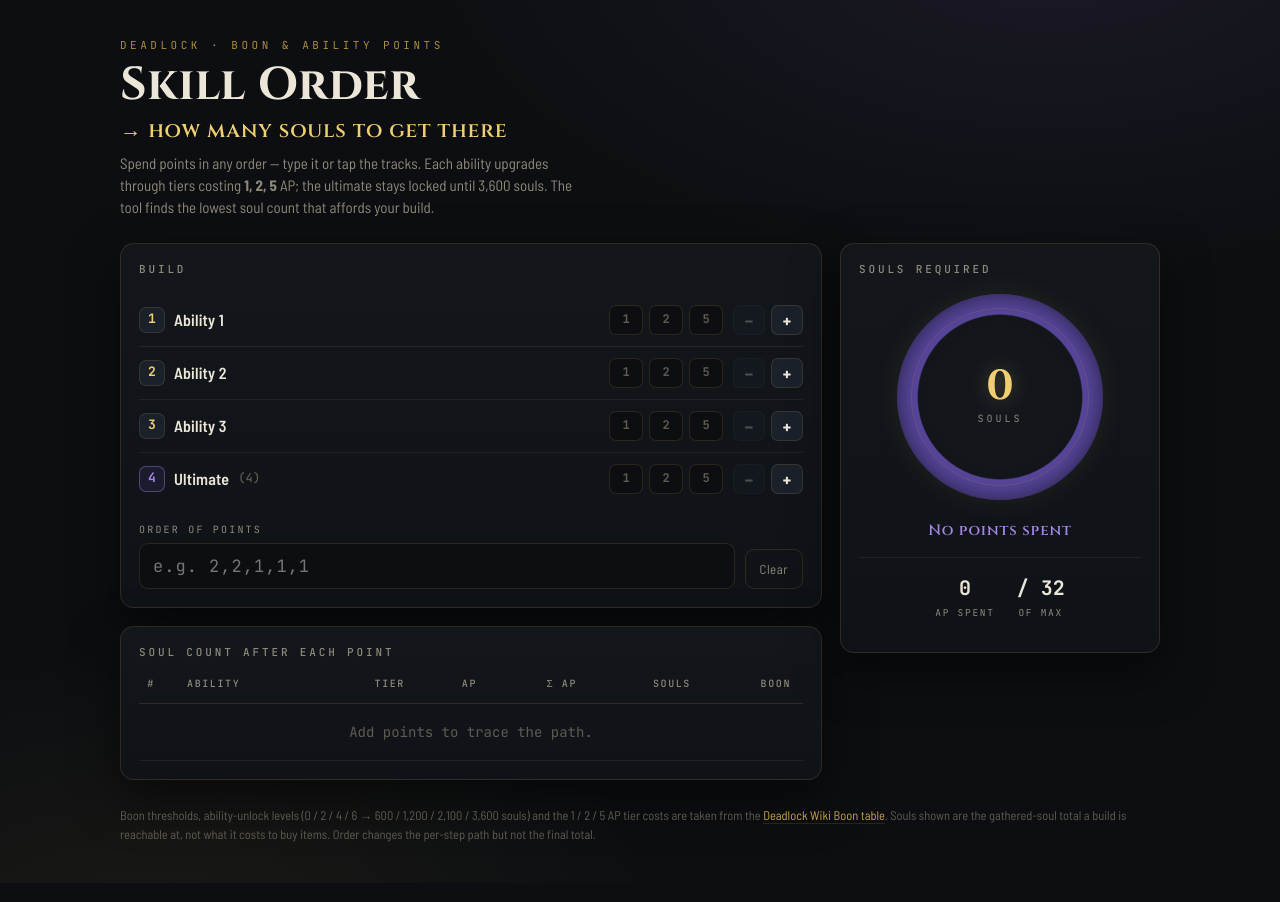
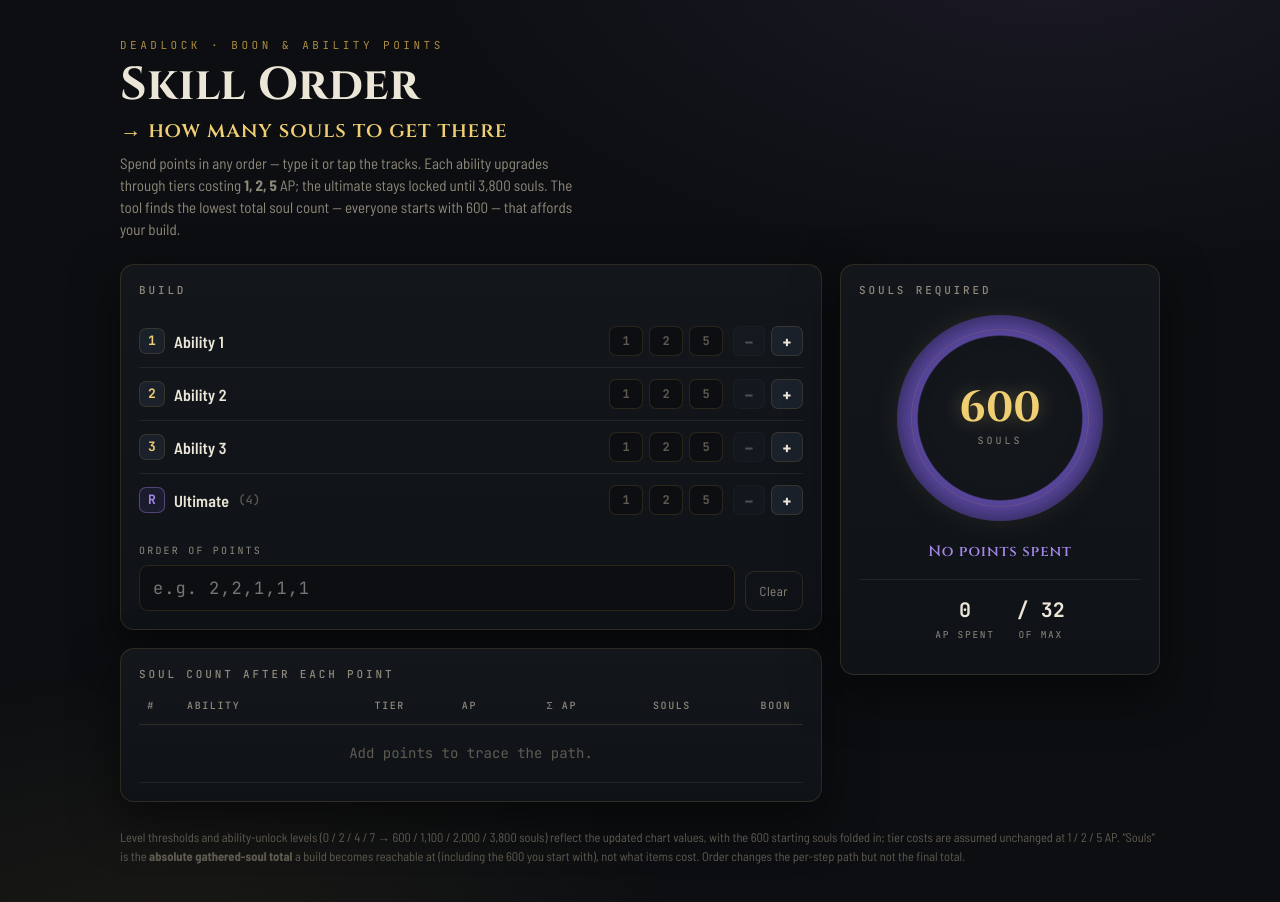
Before and after one commit to Termiinal/DeadlockAPCalculator, a plain HTML site: page index.html in a window 1280 px wide. Drawn offline with Linux system fonts and the light colour scheme.

Commit message:
Update index.html

```diff
--- a/index.html
+++ b/index.html
@@ -214,7 +214,7 @@
   <header>
     <p class="eyebrow">Deadlock · Boon &amp; Ability Points</p>
     <h1>Skill Order <span class="sub">→ how many souls to get there</span></h1>
-    <p class="lede">Spend points in any order — type it or tap the tracks. Each ability upgrades through tiers costing <b>1, 2, 5</b> AP; the ultimate stays locked until 3,600 souls. The tool finds the lowest soul count that affords your build.</p>
+    <p class="lede">Spend points in any order — type it or tap the tracks. Each ability upgrades through tiers costing <b>1, 2, 5</b> AP; the ultimate stays locked until 3,800 souls. The tool finds the lowest total soul count — everyone starts with 600 — that affords your build.</p>
   </header>
 
   <div class="grid">
@@ -267,9 +267,8 @@
   </div>
 
   <footer>
-    Boon thresholds, ability-unlock levels (0 / 2 / 4 / 6 → 600 / 1,200 / 2,100 / 3,600 souls) and the 1 / 2 / 5 AP tier costs are taken from the
-    <a href="https://deadlock.wiki/Boon" target="_blank" rel="noopener">Deadlock Wiki Boon table</a>.
-    Souls shown are the gathered-soul total a build is reachable at, not what it costs to buy items. Order changes the per-step path but not the final total.
+    Level thresholds and ability-unlock levels (0 / 2 / 4 / 7 → 600 / 1,100 / 2,000 / 3,800 souls) reflect the updated chart values, with the 600 starting souls folded in; tier costs are assumed unchanged at 1 / 2 / 5 AP.
+    &ldquo;Souls&rdquo; is the <b>absolute gathered-soul total</b> a build becomes reachable at (including the 600 you start with), not what items cost. Order changes the per-step path but not the final total.
   </footer>
 </div>
 
@@ -277,15 +276,15 @@
 /* ---- Source of truth: every boon threshold (from the wiki chart) ---- */
 /* [soulsTotal, boonLevel, accumulatedUnlocks, accumulatedAbilityPoints] */
 const LEVELS = [
-  [600,0,1,0],[900,1,1,1],[1200,2,2,1],[1500,3,2,2],[2100,4,3,2],
-  [2800,5,3,3],[3600,6,4,3],[4400,7,4,4],[5200,8,4,5],[6000,9,4,6],
-  [6800,10,4,7],[7700,11,4,8],[8600,12,4,9],[9600,13,4,10],[10600,14,4,11],
-  [11600,15,4,12],[12600,16,4,13],[13800,17,4,14],[15100,18,4,15],[16600,19,4,16],
-  [18100,20,4,17],[19600,21,4,18],[21100,22,4,19],[22600,23,4,20],[24100,24,4,21],
-  [25600,25,4,22],[27100,26,4,23],[28600,27,4,24],[30100,28,4,25],[31600,29,4,26],
-  [33100,30,4,27],[34600,31,4,28],[36100,32,4,29],[37600,33,4,30],[39100,34,4,31],[40600,35,4,32]
+  [600,0,1,0],[800,1,1,1],[1100,2,2,1],[1500,3,2,2],[2000,4,3,2],
+  [2600,5,3,3],[3200,6,3,4],[3800,7,4,4],[4500,8,4,5],[5200,9,4,6],
+  [5900,10,4,7],[6600,11,4,8],[7400,12,4,9],[8200,13,4,10],[9000,14,4,11],
+  [9800,15,4,12],[10700,16,4,13],[11600,17,4,14],[12500,18,4,15],[13400,19,4,16],
+  [14400,20,4,17],[15500,21,4,18],[16700,22,4,19],[18000,23,4,20],[19500,24,4,21],
+  [21200,25,4,22],[23100,26,4,23],[25200,27,4,24],[27500,28,4,25],[30000,29,4,26],
+  [32700,30,4,27],[35600,31,4,28],[38700,32,4,29],[42000,33,4,30],[45500,34,4,31],[49200,35,4,32]
 ];
-const MAX_BOON_SOULS = 40600;
+const MAX_BOON_SOULS = 49200;
 const TIER_COST = [1,2,5];              // AP for tier 1 / 2 / 3
 const ABILITIES = [
   {n:1,label:"Ability 1",ult:false},
@@ -298,7 +297,7 @@
 
 /* Lowest threshold row that has enough AP and enough unlocks */
 function lookup(reqAP, reqUnlocks){
-  if(reqAP === 0 && reqUnlocks === 0) return {souls:0, boon:0};
+  if(reqAP === 0 && reqUnlocks === 0) return {souls:600, boon:0};
   for(const [souls,boon,unlocks,ap] of LEVELS){
     if(ap >= reqAP && unlocks >= reqUnlocks) return {souls, boon};
   }
@@ -344,7 +343,7 @@
   if(cumAP>0 || reqUnlocks>0){
     if(apHit.souls > unlockHit.souls) binding = `Set by <b>ability points</b> — you need ${cumAP} AP.`;
     else if(unlockHit.souls > apHit.souls) binding = ultUsed
-        ? `Set by the <b>ultimate unlock</b> — it stays locked until 3,600 souls.`
+        ? `Set by the <b>ultimate unlock</b> — it stays locked until 3,800 souls.`
         : `Set by <b>ability unlocks</b> — you've spread into ${reqUnlocks} abilities.`;
     else binding = `Points and unlocks line up at the same boon.`;
   }
@@ -365,7 +364,7 @@
     row.className = "track" + (ab.ult ? " ult":"");
     row.innerHTML = `
       <div class="track-name">
-        <span class="badge">${ab.ult?"4":ab.n}</span>
+        <span class="badge">${ab.ult?"R":ab.n}</span>
         ${ab.label}${ab.ult?' <small>(4)</small>':''}
       </div>
       <div class="pips" data-n="${ab.n}">
```
